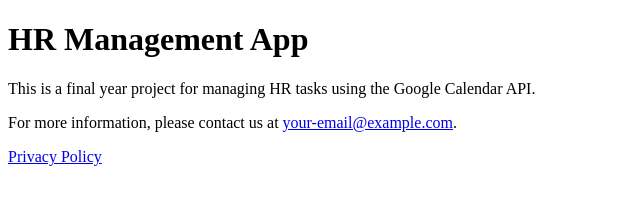
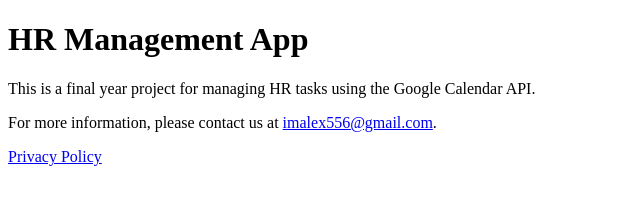
Before and after one commit to imalex556/HrManagementURL, a plain HTML site: page index.html in a window 1280 px wide. Shown: the full height of the page, 0-640 px from the left. Drawn offline with Linux system fonts and the light colour scheme.

Commit message:
Update index.html

```diff
--- a/index.html
+++ b/index.html
@@ -6,7 +6,7 @@
 <body>
     <h1>HR Management App</h1>
     <p>This is a final year project for managing HR tasks using the Google Calendar API.</p>
-    <p>For more information, please contact us at <a href="mailto:your-email@example.com">your-email@example.com</a>.</p>
+    <p>For more information, please contact us at <a href="mailto:imalex556@gmail.com">imalex556@gmail.com</a>.</p>
     <p><a href="privacy.html">Privacy Policy</a></p>
 </body>
 </html>
```
